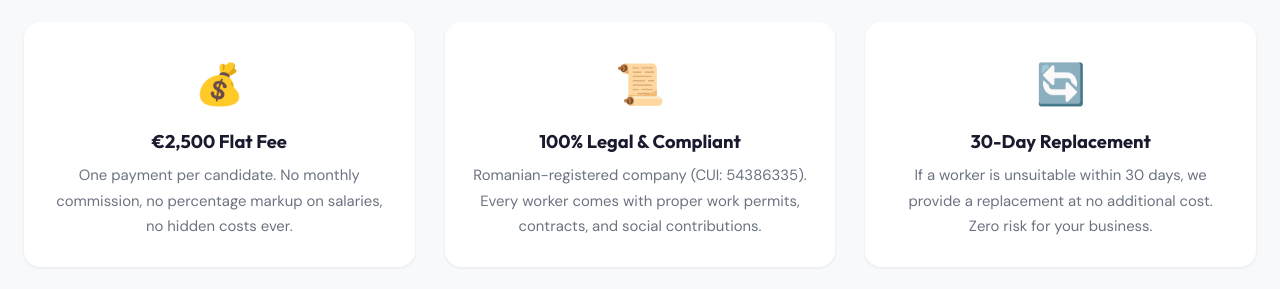
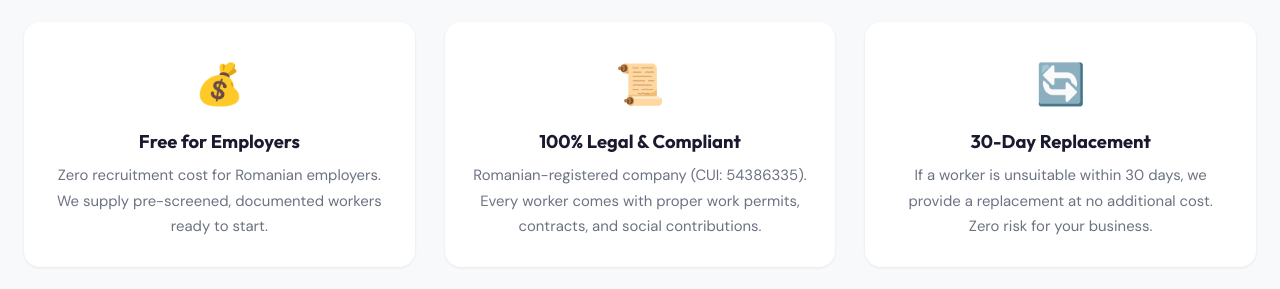
Before and after one commit to BIKASH907/PrimeLink, a Next.js app: page / in a window 1280 px wide. Shown: the part 1820-2109 px from the top of the page. Built offline with nearby package versions, Linux system fonts and the light colour scheme.

Commit message:
update: free for employers, €2500 charged to source country partners

```diff
--- a/pages/faq.js
+++ b/pages/faq.js
@@ -8,7 +8,7 @@ export default function FAQ() {
   const faqs = [
     { category: 'For Employers', items: [
       { q: 'How long does the recruitment process take?', a: 'Typically 6-10 weeks from initial inquiry to workers arriving in Romania. The timeline depends primarily on work permit processing and visa appointment availability at Romanian embassies in the source country.' },
-      { q: 'What does your service cost?', a: 'We charge a flat fee of €2,500 per candidate. No monthly commission, no percentage markup on salaries, no hidden costs. This one-time fee covers sourcing, screening, documentation, work permits, visa coordination, and placement support.' },
+      { q: 'What does your service cost?', a: 'Our service is free for Romanian employers. We charge a €2,500 per-candidate placement fee to our B2B recruitment partners in Asia and Africa who supply the candidates. Employers pay zero recruitment fees.' },
       { q: 'Are the workers legally authorized to work in Romania?', a: 'Yes. Every worker we place has a valid work permit (aviz de muncă) issued by IGI, a long-stay visa (Type D), and a Romanian employment contract. We handle all documentation.' },
       { q: 'What if a worker doesn\'t meet our expectations?', a: 'We offer a 30-day replacement guarantee. If a worker is genuinely unsuitable, we provide a replacement at no additional recruitment cost.' },
       { q: 'Do workers speak Romanian or English?', a: 'Most workers have basic to intermediate English. Some positions may not require language skills. We can arrange Romanian language basics training upon arrival.' },
--- a/pages/for-employers.js
+++ b/pages/for-employers.js
@@ -68,7 +68,7 @@ export default function ForEmployers() {
               { icon: '⚡', title: 'Fast Deployment', desc: 'Workers ready for deployment within 6-10 weeks from initial request, depending on permit processing.' },
               { icon: '📜', title: 'Full Legal Compliance', desc: 'All workers come with proper work permits, contracts, and social contributions — zero legal risk for you.' },
               { icon: '🔍', title: 'Pre-Screened Talent', desc: 'Every candidate is skills-tested, interviewed, medically examined, and background-checked before presentation.' },
-              { icon: '💰', title: 'Cost-Effective', desc: '€2,500 flat fee per candidate. No monthly commission, no hidden costs. One payment covers the entire recruitment process.' },
+              { icon: '💰', title: 'Cost-Effective', desc: 'Zero recruitment cost for Romanian employers. We handle sourcing, documentation, work permits, and placement. Our fees are charged to our B2B recruitment partners in Asia and Africa.' },
               { icon: '🔄', title: 'Replacement Guarantee', desc: 'If a worker is unsuitable within the first 30 days, we provide a replacement at no additional cost.' },
               { icon: '🛡️', title: 'Ongoing Support', desc: 'We remain the point of contact throughout the placement — handling any issues, paperwork renewals, and worker welfare.' },
             ].map((b, i) => (
--- a/pages/index.js
+++ b/pages/index.js
@@ -65,8 +65,8 @@ export default function Home() {
           <div className="grid-3">
             <div className="card"><div className="card-body" style={{ textAlign: 'center' }}>
               <div style={{ fontSize: '2.5rem', marginBottom: '12px' }}>💰</div>
-              <h4 className="card-title">€2,500 Flat Fee</h4>
-              <p className="card-text">One payment per candidate. No monthly commission, no percentage markup on salaries, no hidden costs ever.</p>
+              <h4 className="card-title">Free for Employers</h4>
+              <p className="card-text">Zero recruitment cost for Romanian employers. We supply pre-screened, documented workers ready to start.</p>
             </div></div>
             <div className="card"><div className="card-body" style={{ textAlign: 'center' }}>
               <div style={{ fontSize: '2.5rem', marginBottom: '12px' }}>📜</div>
@@ -178,7 +178,7 @@ export default function Home() {
         <div className="container">
           <div className="cta-banner">
             <h2>Ready to Solve Your Workforce Shortage?</h2>
-            <p>€2,500 per candidate. No commission. No hidden fees. Submit your requirements and receive a proposal within 48 hours.</p>
+            <p>Zero recruitment cost for employers. We supply workers from Asia and Africa directly to your business. Submit requirements and receive candidates within 6-10 weeks.</p>
             <div className="cta-buttons">
               <Link href="/employer-inquiry" className="btn btn-amber btn-lg">Submit Employer Inquiry →</Link>
               <Link href="/contact" className="btn btn-white btn-lg">Contact Us</Link>
@@ -211,7 +211,7 @@ export default function Home() {
                 <tr><td style={{ padding: '6px 0', color: 'var(--gray-400)' }}>Legal Form</td><td style={{ padding: '6px 0', fontWeight: 600 }}>S.R.L. (Limited Liability)</td></tr>
                 <tr><td style={{ padding: '6px 0', color: 'var(--gray-400)' }}>Primary CAEN</td><td style={{ padding: '6px 0', fontWeight: 600 }}>7820 — Temporary Staffing</td></tr>
                 <tr><td style={{ padding: '6px 0', color: 'var(--gray-400)' }}>Model</td><td style={{ padding: '6px 0', fontWeight: 600 }}>B2B Only</td></tr>
-                <tr><td style={{ padding: '6px 0', color: 'var(--gray-400)' }}>Pricing</td><td style={{ padding: '6px 0', fontWeight: 600 }}>€2,500/candidate, 0% commission</td></tr>
+                <tr><td style={{ padding: '6px 0', color: 'var(--gray-400)' }}>Pricing</td><td style={{ padding: '6px 0', fontWeight: 600 }}>Free for employers</td></tr>
                 <tr><td style={{ padding: '6px 0', color: 'var(--gray-400)' }}>Status</td><td style={{ padding: '6px 0' }}><span className="status-badge status-active">Active</span></td></tr>
               </tbody></table>
             </div></div>
--- a/pages/jobs.js
+++ b/pages/jobs.js
@@ -85,7 +85,7 @@ export default function Jobs() {
       <section className="section">
         <div className="container">
           <div style={{ background: '#FFF0F0', padding: '16px 24px', borderRadius: '10px', marginBottom: '30px' }}>
-            <strong>For Employers:</strong> These reflect current Romanian market demand. <Link href="/employer-inquiry" style={{ fontWeight: 600 }}>Submit your requirements</Link> and we source candidates within 6–10 weeks. €2,500 flat fee, no commission.
+            <strong>For Employers:</strong> These reflect current Romanian market demand. <Link href="/employer-inquiry" style={{ fontWeight: 600 }}>Submit your requirements</Link> and we source candidates within 6–10 weeks. Zero cost for employers.
           </div>
 
           {industries.map((ind, idx) => (
```
